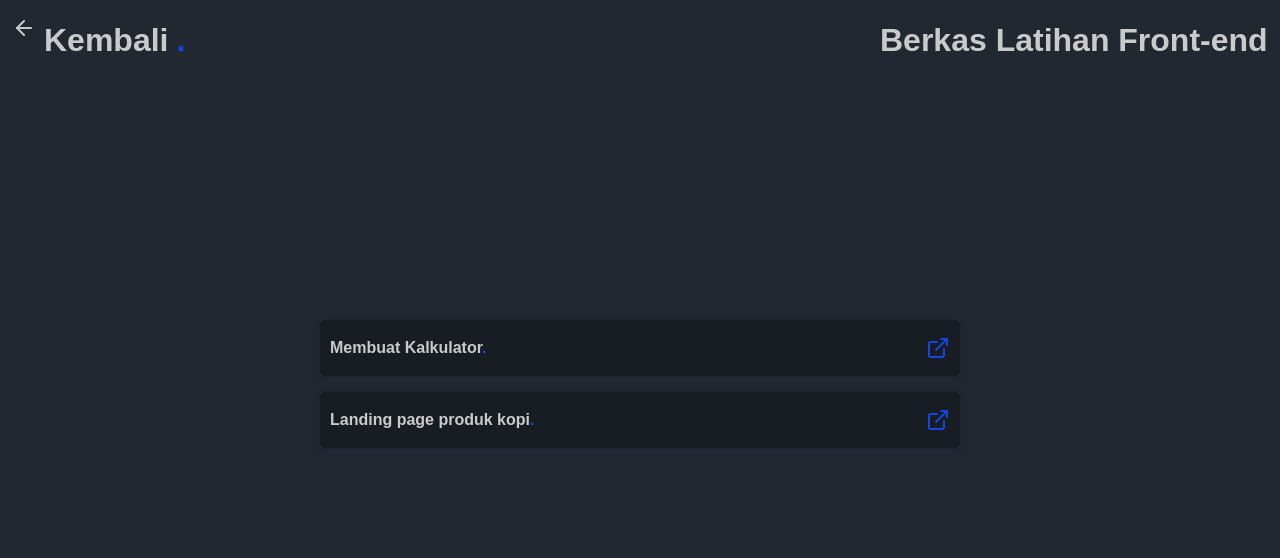
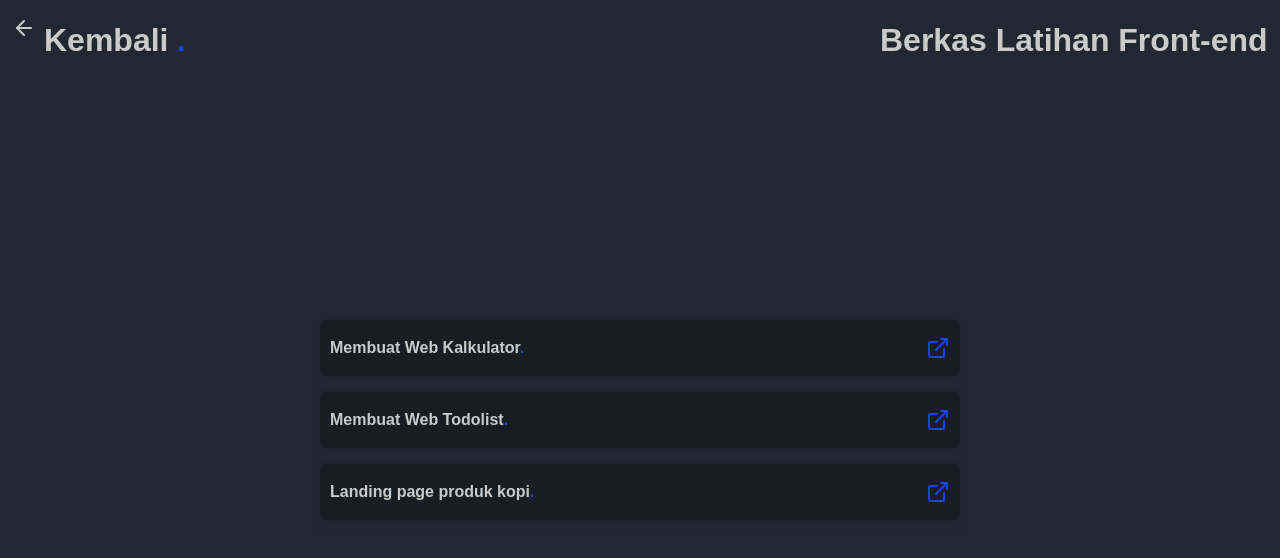
Before and after one commit to dimaswidysap/v3.portofolio, a Next.js app: page /pratic in a window 1280 px wide. Shown: the top 558 px of the page. Built offline with nearby package versions, Linux system fonts and the light colour scheme.

Commit message:
pratic-todolist

```diff
--- a/src/app/pratic/page.tsx
+++ b/src/app/pratic/page.tsx
@@ -7,8 +7,12 @@ import Style from "./pratic.module.css";
 const PraticPage = () => {
   const projects = [
     {
-      name: "Membuat Kalkulator",
+      name: "Membuat Web Kalkulator",
       link: "https://github.com/dimaswidysap/kalkulator",
+    },
+    {
+      name: "Membuat Web Todolist",
+      link: "https://github.com/dimaswidysap/todolist",
     },
     {
       name: "Landing page produk kopi",
```
